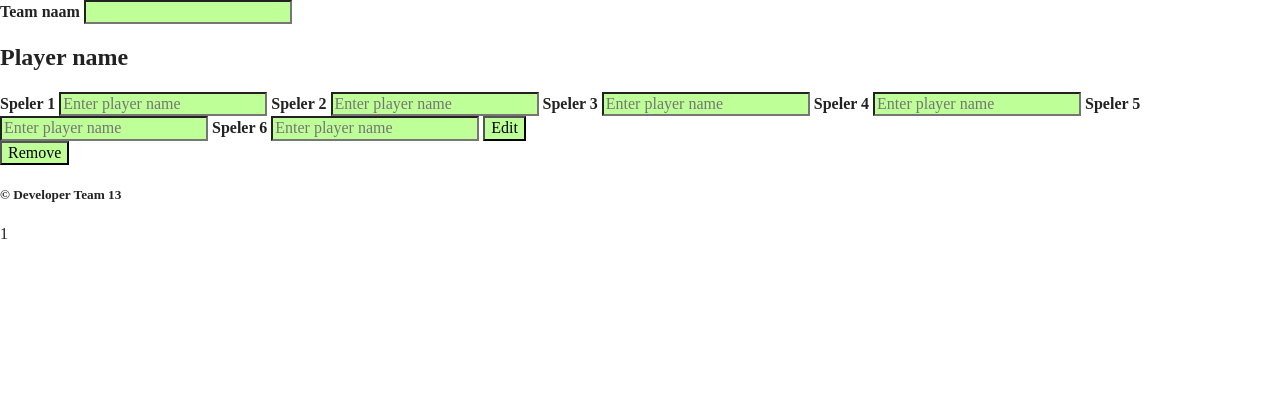
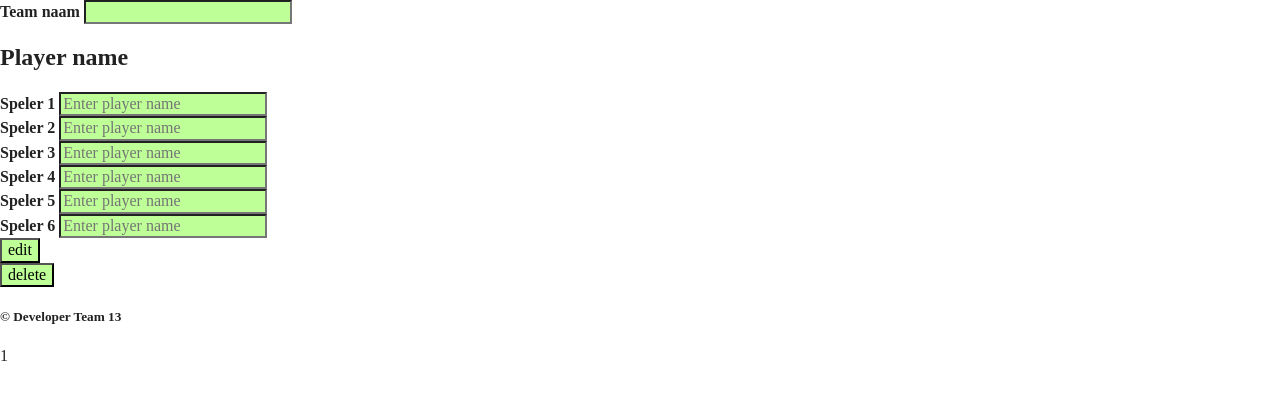
Before and after one commit to periode-3-project-fifa/PHP, a PHP site: page /PHP/admindetail.php?id=1 in a window 1280 px wide. Shown: the top 400 px of the page. Run offline with PHP 8.4, Linux system fonts and the light colour scheme; data that the repository does not hold is empty; some libraries are stand-ins or nearby versions.

Commit message:
Edit en delete fix

```diff
--- a/PHP/admin.php
+++ b/PHP/admin.php
@@ -19,7 +19,9 @@ $teams = $query->fetchAll(PDO::FETCH_ASSOC);
 <ul>
 <?php
 foreach ($teams as $team){
-    echo "<li><a href='admindetail.php?id={$team['id']}'> {$team['name']}</a> met ID is {$team['id']}</li>";
+    $teamname = $team['name'];
+    $teamid = $team['id'];
+    echo "<li><a href='admindetail.php?id=$teamid'>$teamname met ID is $teamid</a></li>";
 }
 ?>
 </ul>
--- a/PHP/admindetail.php
+++ b/PHP/admindetail.php
@@ -19,36 +19,45 @@ $team = $prepare->fetch(PDO::FETCH_ASSOC);
 
 ?>
 <form action="loginController.php?id=<?=$id?>" method="post">
+    <input type="hidden" name="type" value="edit">
     <div class="container-2">
+        <div class="form-group">
         <label for="team"><b class="register-team">Team naam</b></label>
-        <input type="text" value="<?=$team['name']?>">
+        <input name="teamname" type="text" value="<?=$team['name']?>">
+        </div>
         <h2>Player name</h2>
+        <div class="form-group">
             <label for="player"><b class="register-player">Speler 1</b></label>
             <input type="text" placeholder="Enter player name">
-
+        </div>
+        <div class="form-group">
             <label for="player"><b class="register-player">Speler 2</b></label>
             <input type="text" placeholder="Enter player name">
-
+        </div>
+        <div class="form-group">
             <label for="player"><b class="register-player">Speler 3</b></label>
             <input type="text" placeholder="Enter player name">
-
+        </div>
+        <div class="form-group">
             <label for="player"><b class="register-player">Speler 4</b></label>
             <input type="text" placeholder="Enter player name">
-
+        </div>
+        <div class="form-group">
             <label for="player"><b class="register-player">Speler 5</b></label>
             <input type="text" placeholder="Enter player name">
-
+        </div>
+        <div class="form-group">
             <label for="player"><b class="register-player">Speler 6</b></label>
             <input type="text" placeholder="Enter player name">
+        </div>
 
-        <input type="hidden" name="type" value="remove">
-        <input class="editBtn" type="submit" value="Edit">
-
+        <input class="editBtn" type="submit" value="edit">
     </div>
 </form>
-    <form action="loginController.php?id=>?<?=$id?>">
+    <form action="loginController.php?id=<?=$id?>" method="post">
         <input type="hidden" name="type" value="delete">
-        <input type="submit" class="removeBtn" value="Remove">
+
+        <input type="submit" class="removeBtn" value="delete">
     </form>
 
 <?= require 'footer.php';
--- a/PHP/header.php
+++ b/PHP/header.php
@@ -19,3 +19,5 @@ require 'config.php';
     <link rel="stylesheet" href="https://use.fontawesome.com/releases/v5.8.1/css/all.css" integrity="sha384-50oBUHEmvpQ+1lW4y57PTFmhCaXp0ML5d60M1M7uH2+nqUivzIebhndOJK28anvf" crossorigin="anonymous">
     <link rel="stylesheet" href="../css/main.css">
     <link rel="stylesheet" href="../css/normalize.css">
+</head>
+<body class="<?=$pagename?>">
--- a/PHP/index.php
+++ b/PHP/index.php
@@ -14,9 +14,6 @@ $query =$db->query($sql);
 $teams = $query->fetchAll(PDO::FETCH_ASSOC);
 ?>
 
-    <META HTTP-EQUIV="refresh" CONTENT="15">
-    </head>
-<body class="<?=$pagename?>">
 <div class="container">
     <div class="navigation">
         <div class="head">
```
Also changed, not shown: PHP/loginController.php (+5 -2 lines). Lines whose indentation alone changed are shown as unchanged.
